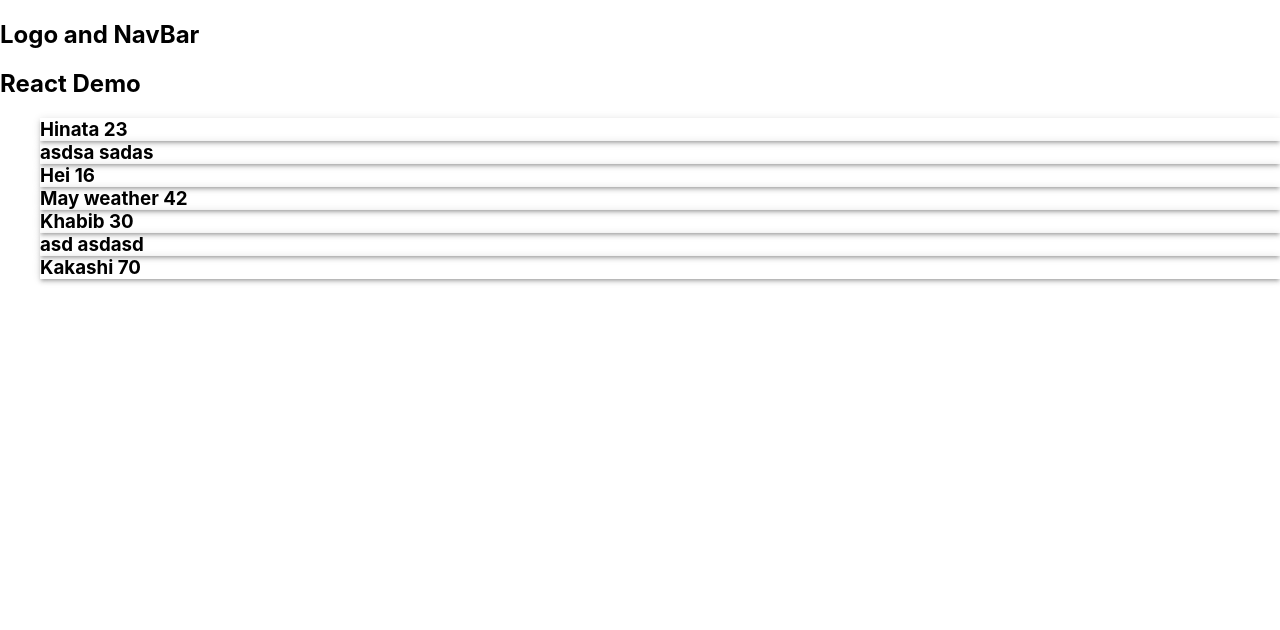
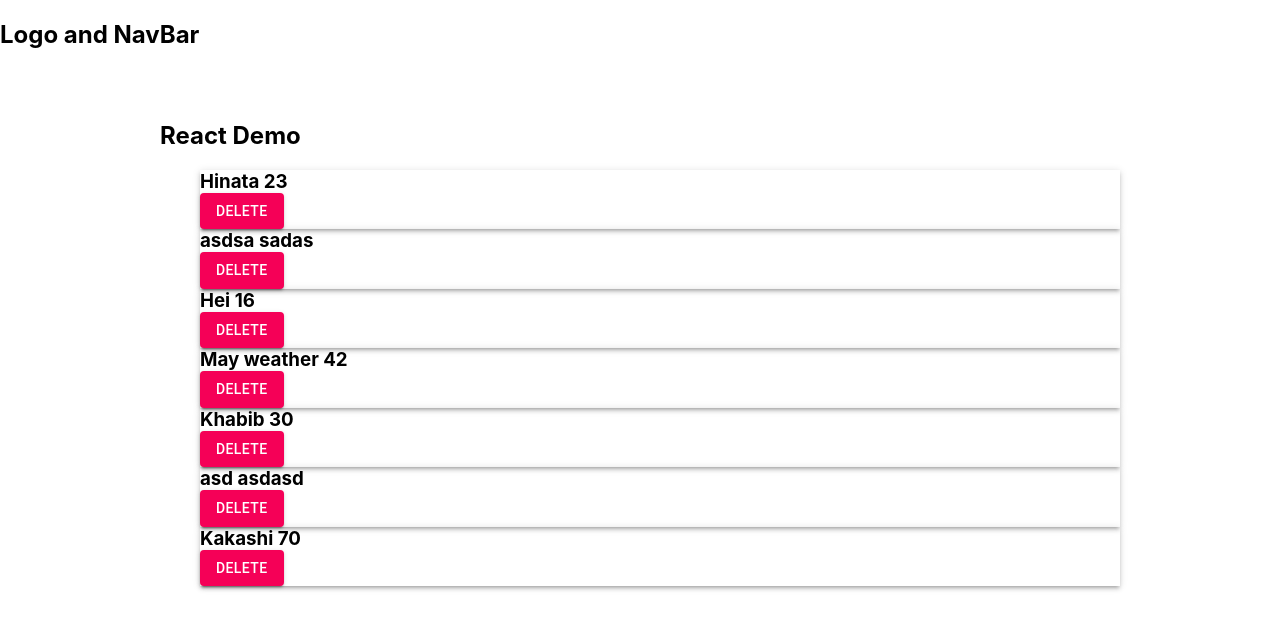
Before and after one commit to webmasterdevlin/inmeta-reactjs, a React (Create React App) app: page /member-list in a window 1280 px wide. Shown: the top 630 px of the page. Built offline with nearby package versions, Linux system fonts and the light colour scheme; data requests are answered from the project's data file.

Commit message:
added delete button

```diff
--- a/src/components/MemberList.js
+++ b/src/components/MemberList.js
@@ -1,6 +1,7 @@
 import React, { useState, useEffect } from 'react';
 import axios from 'axios';
 import Box from '@material-ui/core/Box';
+import Button from '@material-ui/core/Button';
 
 export default function MemberList() {
     const [members, setMembers] = useState([]);
@@ -14,13 +15,14 @@ export default function MemberList() {
         setMembers(response.data);
     }
 
-    return (<div>
+    return (<div style={{ width: '75vw', margin: "0 auto", padding: '2rem' }}>
         <h2>React Demo</h2>
         <h3>
             <ul style={{ listStyle: 'none' }}>
                 {members.map(m =>
-                    <Box boxShadow={3}>
-                        <li key={m.id} >{m.name} {m.age}</li>
+                    <Box key={m.id} boxShadow={3}>
+                        <li >{m.name} {m.age}</li>
+                        <Button variant="contained" color="secondary" >Delete</Button>
                     </Box>
                 )}
             </ul>
```
